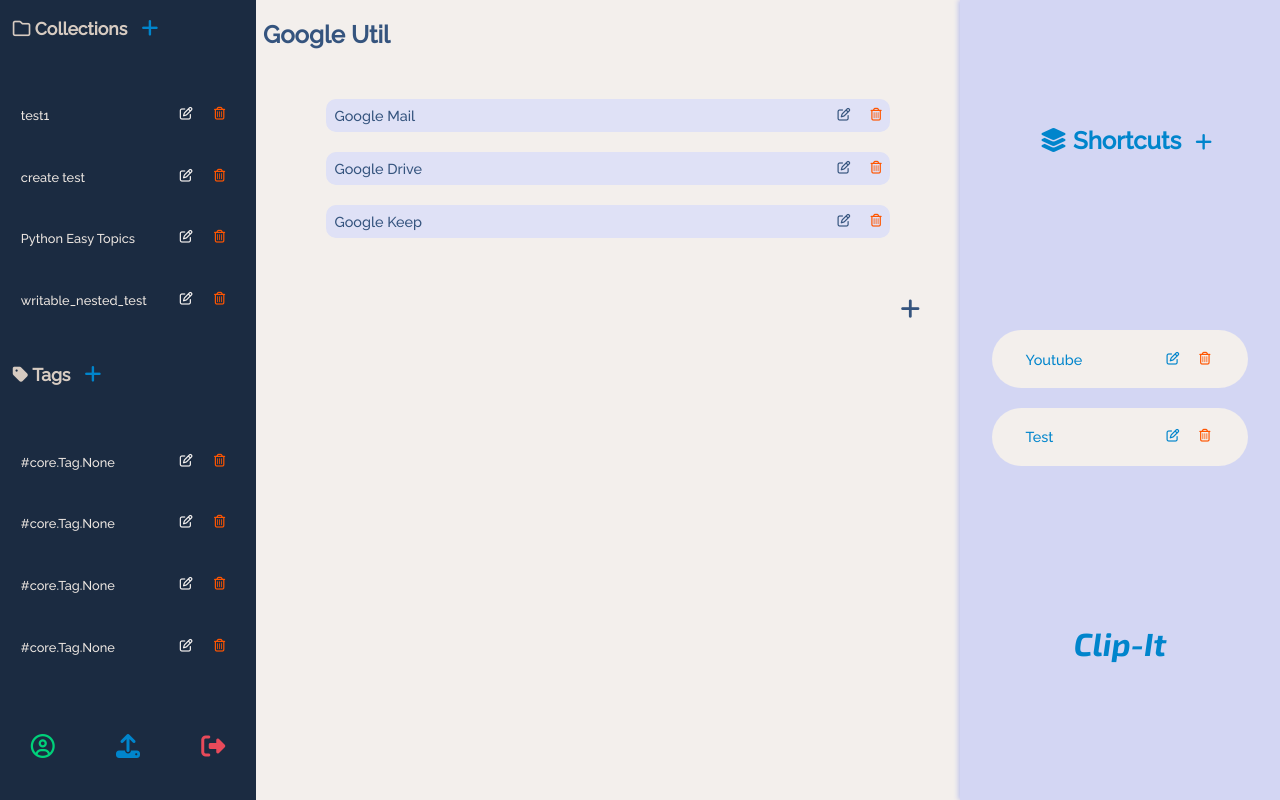
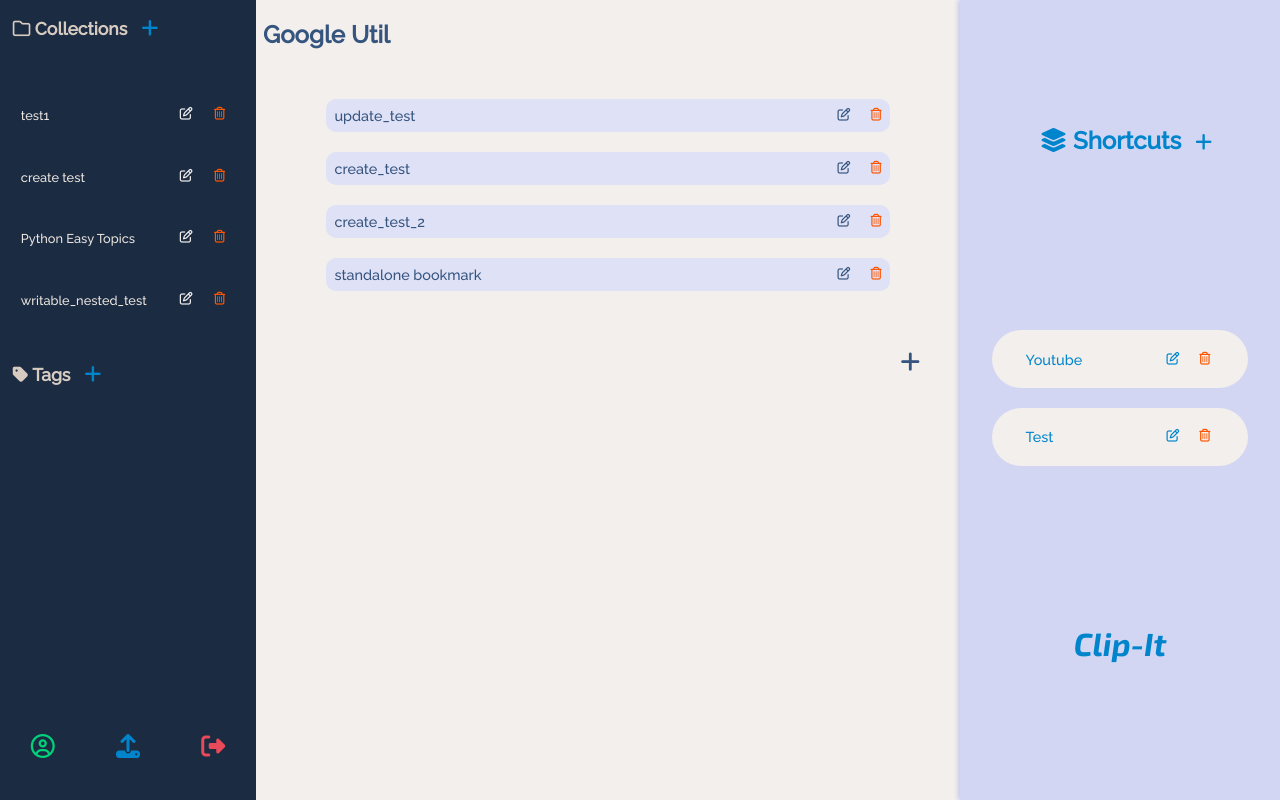
Before and after one commit to varunkmr19/clip-it, a Django app: page / in a window 1280 px wide. Run offline with Django 3.2, Linux system fonts and the light colour scheme; a user stored in the database is signed in; data comes from the database, SQL or seed files in the repository; some libraries are stand-ins or nearby versions.

Commit message:
Core: Load Bookmarks

```diff
--- a/core/static/core/js/index.js
+++ b/core/static/core/js/index.js
@@ -0,0 +1,8 @@
+document.addEventListener('load', () => {
+  collections = document.querySelectorAll('.collections_content_item')
+  console.log(collections)
+
+  collections.addEventListener('click', (e) => {
+    console.log(e.target.id)
+  })
+})
--- a/core/templates/core/index.html
+++ b/core/templates/core/index.html
@@ -34,66 +34,25 @@
                         Collections
                     </h3>
 
-                    <i class="fas fa-plus add_collections add" onclick="location.href='{% url 'create_collection' %}'"></i>
+                    <i class="fas fa-plus add_collections add"
+                        onclick="location.href='{% url 'create_collection' %}'"></i>
 
                 </div>
-
                 <div class=" collections_content_container collections_item">
                     {% for item in collections %}
-                    <div class="collections_content_item">
+                    <div class="collections_content_item" id="{{ item.id }}">
 
-                      <a href="#">{{ item.name }}</a>
-                      <i class="far fa-edit edit_collection edit" onclick="location.href='{% url 'edit_collection' collection_id=item.id %}'"></i>
-                      <i data-id="{{ item.id }}" class="far fa-trash-alt delete_collection_01 delete_collection delete" onclick="location.href='{% url 'delete_collection' pk=item.id %}'"></i>
+                        <a href="{% url 'load_bookmarks' collection_id=item.id %}">{{ item.name }}</a>
+                        <i class="far fa-edit edit_collection edit"
+                            onclick="location.href='{% url 'edit_collection' collection_id=item.id %}'"></i>
+                        <i data-id="{{ item.id }}"
+                            class="far fa-trash-alt delete_collection_01 delete_collection delete"
+                            onclick="location.href='{% url 'delete_collection' pk=item.id %}'"></i>
 
                     </div>
                     {% endfor %}
-
-                    <!-- <div class="collection_01 collections_content_item">
-
-                        <a href="#">Social Media</a>
-                        <i class="far fa-edit edit_collection_01 edit_collection edit"></i>
-                        <i class="far fa-trash-alt delete_collection_01 delete_collection delete"></i>
-
                 </div>
-
-                    <div class="collection_02 collections_content_item">
-
-                        <a href="#">Podcasts</a>
-                        <i class="far fa-edit edit_collection_01 edit_collection edit"></i>
-                        <i class="far fa-trash-alt delete_collection_02 delete_collection delete"></i>
-
-                    </div>
-
-                    <div class="collection_03 collections_content_item">
-
-                        <a href="#">Official</a>
-                        <i class="far fa-edit edit_collection_01 edit_collection edit"></i>
-                        <i class="far fa-trash-alt delete_collection_03 delete_collection delete"></i>
-
-                    </div>
-
-                    <div class="collection_04 collections_content_item">
-
-                        <a href="#">Shopping</a>
-                        <i class="far fa-edit edit_collection_01 edit_collection edit"></i>
-                        <i class="far fa-trash-alt delete_collection_04 delete_collection delete"></i>
-
-                    </div>
-
-                    <div class="collection_05 collections_content_item">
-
-                        <a href="#">Utilities</a>
-                        <i class="far fa-edit edit_collection_01 edit_collection edit"></i>
-                        <i class="far fa-trash-alt delete_collection_05 delete_collection delete"></i>
-
-                    </div> -->
-
-                </div>
-
             </section>
-
-
 
             <!-- Tags: Section for Bookmark Tags -->
             <section class="tags_container sidebar_item">
@@ -108,40 +67,14 @@
                 </div>
 
                 <div class=" tags_content_container tags_item">
-                  {% for bookmark in bookmarks %}
+                    <!--
                     <div class="tags_content_item">
-                      <a href="#">#{{ bookmark.tags }}</a>
+                        <a href="#">#</a>
                         <i class="far fa-edit edit_tag_01 edit_tag edit"></i>
                         <i class="far fa-trash-alt delete_tag_01 delete_tag delete"></i>
                     </div>
-                  {% endfor %}
-
-                    <!-- <div class="tag_01 tags_content_item">
-
-                        <a href="#">#daily use</a>
-                        <i class="far fa-edit edit_tag_01 edit_tag edit"></i>
-                        <i class="far fa-trash-alt delete_tag_01 delete_tag delete"></i>
-
+                    -->
                 </div>
-
-                    <div class="tag_02 tags_content_item">
-
-                        <a href="#">#JRE</a>
-                        <i class="far fa-edit edit_tag_01 edit_tag edit"></i>
-                        <i class="far fa-trash-alt delete_tag_02 delete_tag delete"></i>
-
-                    </div>
-
-                    <div class="tag_03 tags_content_item">
-
-                        <a href="#">#Google Util</a>
-                        <i class="far fa-edit edit_tag_01 edit_tag edit"></i>
-                        <i class="far fa-trash-alt delete_tag_03 delete_tag delete"></i>
-
-                    </div> -->
-
-                </div>
-
             </section>
 
             <!-- Menu: Sections for Profile + Upload + Sign Out -->
@@ -171,39 +104,27 @@
         <main class="url_container">
 
             <section class="url_header_container url_item">
-
+                {% if collection.name %}
+                <h1>{{ collection.name }}</h1>
+                {% else %}
                 <h1>Google Util</h1>
+                {% endif %}
 
             </section>
 
             <section class="url_content_container url_item">
-
+                {% for bookmark in bookmarks %}
                 <div class="url_01 url_content_item">
 
-                    <a href="#">Google Mail</a>
+                    <a href="{{ bookmark.url }}">{{ bookmark.title }}</a>
                     <div class="url_content_item_editable">
                         <i class="far fa-edit edit_url_01 edit_url edit"></i>
                         <i class="far fa-trash-alt delete_url_01 delete_url delete"></i>
                     </div>
                 </div>
-
-                <div class="url_02 url_content_item">
-
-                    <a href="#">Google Drive</a>
-                    <div class="url_content_item_editable">
-                        <i class="far fa-edit edit_url_01 edit_url edit"></i>
-                        <i class="far fa-trash-alt delete_url_02 delete_url delete"></i>
-                    </div>
-                </div>
-
-                <div class="url_03 url_content_item">
-
-                    <a href="#">Google Keep</a>
-                    <div class="url_content_item_editable">
-                        <i class="far fa-edit edit_url_01 edit_url edit"></i>
-                        <i class="far fa-trash-alt delete_url_03 delete_url delete"></i>
-                    </div>
-                </div>
+                {% empty %}
+                <h1>Collection is Empty. Add bookmarks to continue.</h1>
+                {% endfor %}
 
                 <i class="fas fa-plus add_url" onclick="location.href='urls.html'"></i>
 
@@ -225,8 +146,10 @@
                 <div class="shortcut_content_item">
                     <a href="{{ shortcut.url }}" target="_blank">{{ shortcut.title }}</a>
                     <div class="shortcut_content_item_editable">
-                            <i class="far fa-edit edit_shortcut_01 edit_url edit" onclick="location.href='{% url 'edit_shortcut' shortcut_id=shortcut.id %}'"></i>
-                            <i class="far fa-trash-alt delete_shortcut_01 delete_url delete" onclick="location.href='{% url 'delete_shortcut' pk=shortcut.id %}'"></i>
+                        <i class="far fa-edit edit_shortcut_01 edit_url edit"
+                            onclick="location.href='{% url 'edit_shortcut' shortcut_id=shortcut.id %}'"></i>
+                        <i class="far fa-trash-alt delete_shortcut_01 delete_url delete"
+                            onclick="location.href='{% url 'delete_shortcut' pk=shortcut.id %}'"></i>
                     </div>
                 </div>
                 {% endfor %}
@@ -242,7 +165,8 @@
     </div>
 
     <!-- jQuery -->
-    <script src="https://code.jquery.com/jquery-3.6.0.js" integrity="sha256-H+K7U5CnXl1h5ywQfKtSj8PCmoN9aaq30gDh27Xc0jk=" crossorigin="anonymous"></script>
+    <script src="https://code.jquery.com/jquery-3.6.0.js"
+        integrity="sha256-H+K7U5CnXl1h5ywQfKtSj8PCmoN9aaq30gDh27Xc0jk=" crossorigin="anonymous"></script>
     <script src="{% static 'core/js/index.js' %}"></script>
 </body>
 
--- a/core/urls.py
+++ b/core/urls.py
@@ -18,5 +18,8 @@
     path('shortcut/edit/<int:shortcut_id>',
          views.edit_shortcut_view, name='edit_shortcut'),
     path('shortcut/<pk>/delete',
-         views.ShortcutDeleteView.as_view(), name='delete_shortcut')
+         views.ShortcutDeleteView.as_view(), name='delete_shortcut'),
+
+    path('bookmark/<int:collection_id>',
+         views.load_bookmarks, name='load_bookmarks')
 ]
--- a/core/views.py
+++ b/core/views.py
@@ -1,3 +1,4 @@
+from django import shortcuts
 from django.views.generic.edit import DeleteView
 from django.contrib.auth import authenticate, login, logout
 from django.db import IntegrityError
@@ -152,3 +153,27 @@
 class ShortcutDeleteView(DeleteView):
     model = Shortcut
     success_url = "/"
+
+
+def load_bookmarks(request, collection_id):
+    try:
+        collection = Collection.objects.get(
+            pk=collection_id, owner=request.user)
+        collection_name = collection.name
+        shortcuts = Shortcut.objects.filter(owner=request.user)
+        collections = Collection.objects.filter(owner=request.user)
+        bookmarks = Bookmark.objects.filter(
+            owner=request.user, collection=collection)
+        context = {
+            'bookmarks': bookmarks,
+            'collection_name': collection_name,
+            'collections': collections,
+            'shortcuts': shortcuts
+        }
+        return render(request, 'core/index.html', context)
+    except Collection.DoesNotExist:
+        return HttpResponseRedirect(request.META.get('HTTP_REFERER', '/'))
+
+
+def create_bookmark(request):
+    pass
```
Lines whose indentation alone changed are shown as unchanged.
